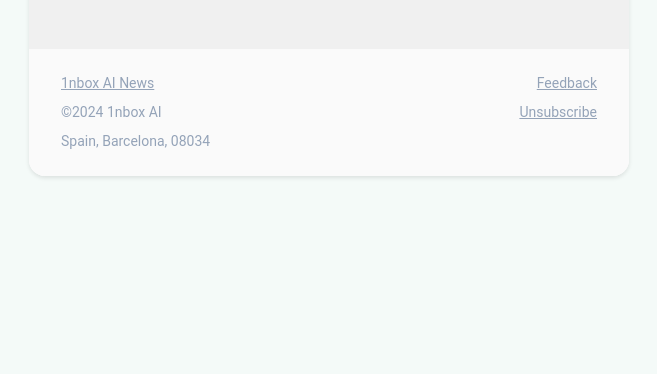
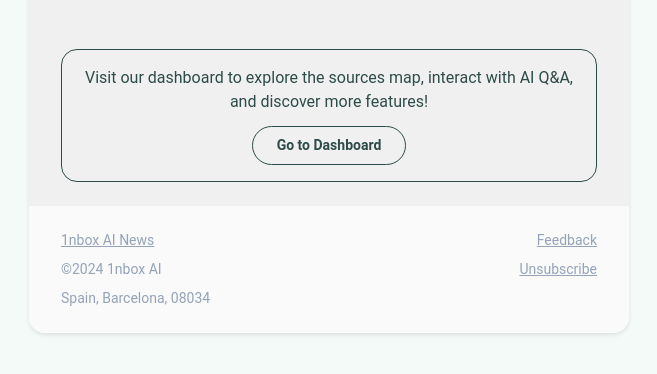
Before and after one commit to c0ughman/1nbox, a Django app: template _1nbox_ai/templates/email_template.html in a window 1280 px wide. Shown: the part 184-558 px from the top of the page, without its empty margins (311-968 px from the left). Run offline with Django 5.2, Linux system fonts and the light colour scheme; the template is opened without the code that fills it, so the values that code supplies are empty; parts of the project's set-up code (start-up, migrations or seed data) failed here and were passed over.

Commit message:
Fixing template buttons and other

```diff
--- a/_1nbox_ai/templates/email_template.html
+++ b/_1nbox_ai/templates/email_template.html
@@ -25,6 +25,12 @@
                     {% endif %}
                 {% endwith %}
             {% endfor %}
+
+            <!-- Dashboard Link Section -->
+            <div style="margin-top: 24px; text-align: center; padding: 16px; background-color: #F0F0F0; border: 1px solid #2D4B48; border-radius: 16px;">
+                <div style="font-size: 16px; color: #2D4B48; margin-bottom: 12px;">Visit our dashboard to explore the sources map, interact with AI Q&A, and discover more features!</div>
+                <a href="https://1nbox-ai.com/pages/main" style="display: inline-block; font-size: 14px; text-decoration: none; color: #2D4B48; background-color: transparent; border: 1px solid #2D4B48; padding: 8px 24px; border-radius: 999px; font-weight: 600;">Go to Dashboard</a>
+            </div>
         </div>
 
         <!-- Topics Section -->
@@ -32,13 +38,16 @@
             {% for topic in topics %}
                 <div style="padding: 32px; border-bottom: 1px solid #F0F0F0;">
                     <div style="margin-bottom: 24px;">
-                        <div style="display: flex; justify-content: space-between; align-items: center; margin-bottom: 16px;">
-                            <h2 style="margin: 0; font-size: 20px; color: #2D4B48; font-weight: 700;">{{ topic.name }}</h2>
-                            <div style="display: flex; gap: 12px; align-items: center;">
-                                <a href="https://1nbox.netlify.app/pages/main" style="font-size: 14px; text-decoration: none; color: #2D4B48; white-space: nowrap;">View Sources</a>
-                                <a href="https://1nbox.netlify.app/pages/main" style="font-size: 14px; text-decoration: none; color: #FFFFFF; background-color: #0FD7D7; padding: 8px 16px; border-radius: 999px; white-space: nowrap;">Ask AI</a>
-                            </div>
-                        </div>
+                        <table width="100%" cellpadding="0" cellspacing="0" border="0">
+                            <tr>
+                                <td style="text-align: left;">
+                                    <h2 style="margin: 0; font-size: 20px; color: #2D4B48; font-weight: 700;">{{ topic.name }}</h2>
+                                </td>
+                                <td style="text-align: right;">
+                                    <a href="https://1nbox-ai.com/pages/main" style="font-size: 14px; text-decoration: none; color: #FFFFFF; background-color: #0FD7D7; padding: 8px 16px; border-radius: 999px; white-space: nowrap; display: inline-block;">Explore</a>
+                                </td>
+                            </tr>
+                        </table>
                     </div>
 
                     {% with latest_summary=topic.summaries.first %}
```
